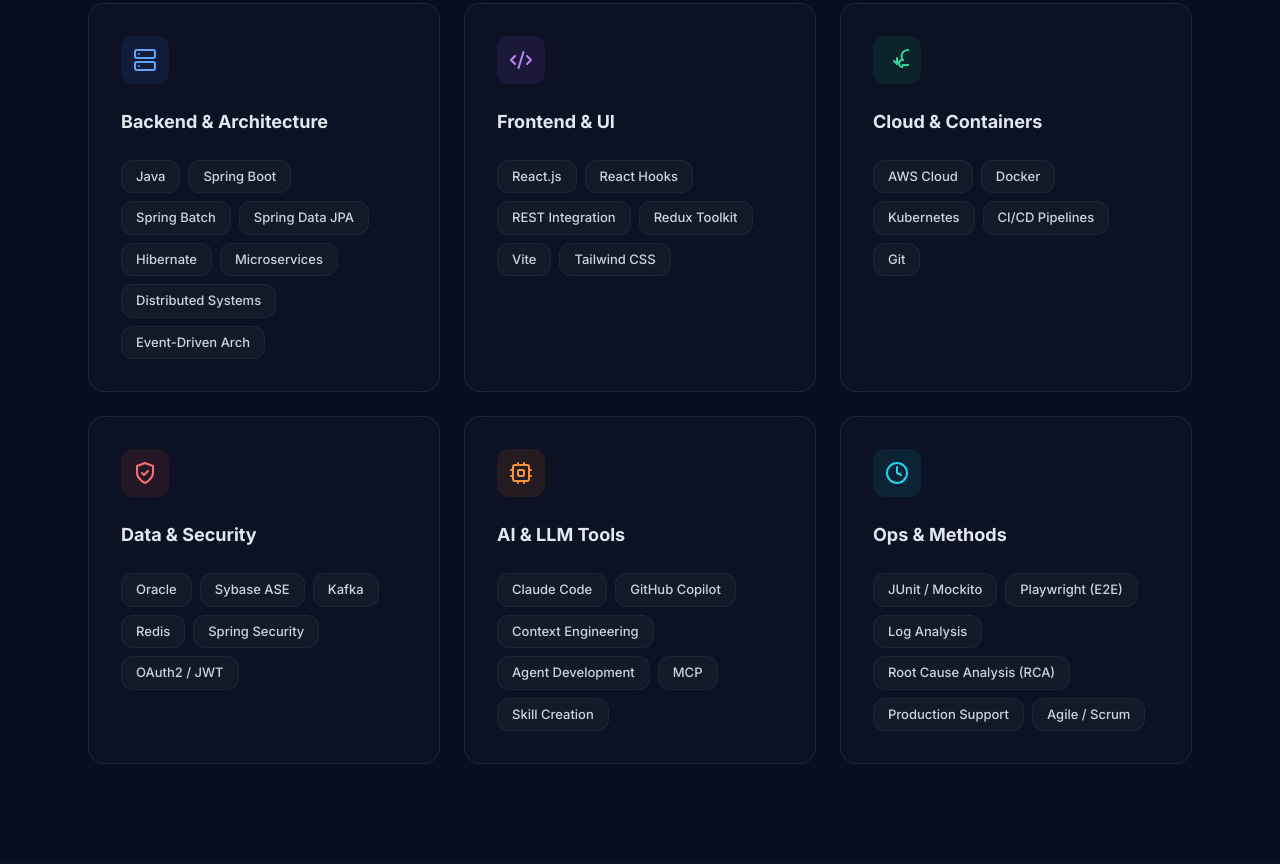
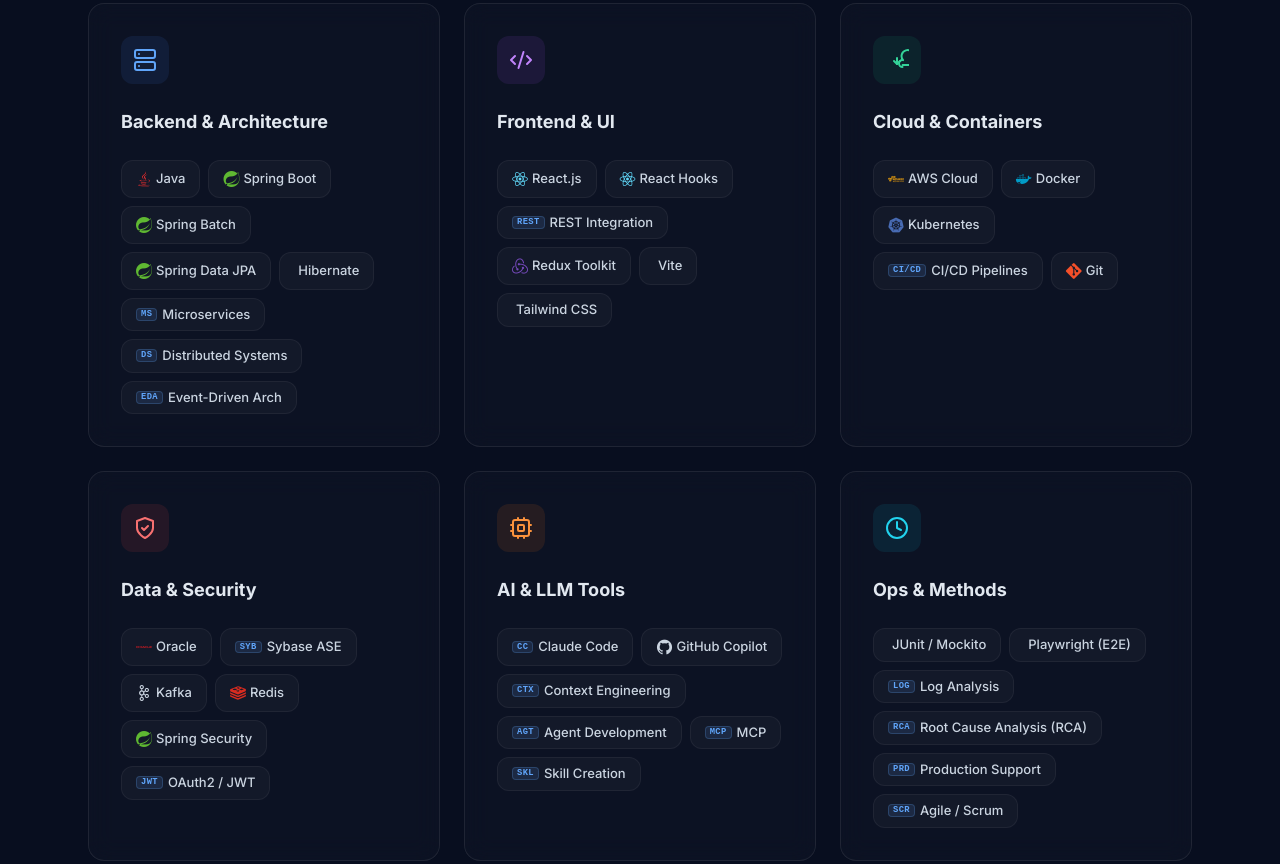
Before and after one commit to PLRanjit/plranjit-portfolio, a plain HTML site: page index.html in a window 1280 px wide. Shown: the part 1778-2642 px from the top of the page. Drawn offline with nearby package versions, Linux system fonts and the light colour scheme.

Commit message:
updated devicon

```diff
--- a/index.html
+++ b/index.html
@@ -23,6 +23,7 @@
             }
         }
     </script>
+    <link rel="stylesheet" href="https://cdn.jsdelivr.net/gh/devicons/devicon@latest/devicon.min.css"/>
     <style>
         @import url('https://fonts.googleapis.com/css2?family=Inter:wght@300;400;500;600;700;800;900&display=swap');
 
@@ -174,6 +175,28 @@
             pointer-events: auto;
             transform: translateY(0);
         }
+
+        .abbr-badge {
+            font-size: 0.55rem;
+            font-weight: 800;
+            font-family: ui-monospace, 'Cascadia Code', monospace;
+            background: rgba(96, 165, 250, 0.12);
+            color: #60a5fa;
+            border-radius: 4px;
+            padding: 1px 4px;
+            margin-right: 5px;
+            letter-spacing: 0.04em;
+            text-transform: uppercase;
+            border: 1px solid rgba(96, 165, 250, 0.22);
+            line-height: 1;
+            display: inline-flex;
+            align-items: center;
+        }
+        html:not(.dark) .abbr-badge {
+            background: rgba(37, 99, 235, 0.07);
+            color: #2563eb;
+            border-color: rgba(37, 99, 235, 0.18);
+        }
     </style>
 </head>
 <body class="theme-transition bg-slate-50 text-slate-900 dark:bg-dark dark:text-slate-200">
@@ -321,14 +344,14 @@
                     </div>
                     <h3 class="text-lg font-bold mb-6">Backend & Architecture</h3>
                     <div class="flex flex-wrap gap-2">
-                        <div class="skill-tag">Java</div>
-                        <div class="skill-tag">Spring Boot</div>
-                        <div class="skill-tag">Spring Batch</div>
-                        <div class="skill-tag">Spring Data JPA</div>
-                        <div class="skill-tag">Hibernate</div>
-                        <div class="skill-tag">Microservices</div>
-                        <div class="skill-tag">Distributed Systems</div>
-                        <div class="skill-tag">Event-Driven Arch</div>
+                        <div class="skill-tag"><i class="devicon-java-plain colored text-base mr-1"></i>Java</div>
+                        <div class="skill-tag"><i class="devicon-spring-plain colored text-base mr-1"></i>Spring Boot</div>
+                        <div class="skill-tag"><i class="devicon-spring-plain colored text-base mr-1"></i>Spring Batch</div>
+                        <div class="skill-tag"><i class="devicon-spring-plain colored text-base mr-1"></i>Spring Data JPA</div>
+                        <div class="skill-tag"><i class="devicon-hibernate-plain colored text-base mr-1"></i>Hibernate</div>
+                        <div class="skill-tag"><span class="abbr-badge">MS</span>Microservices</div>
+                        <div class="skill-tag"><span class="abbr-badge">DS</span>Distributed Systems</div>
+                        <div class="skill-tag"><span class="abbr-badge">EDA</span>Event-Driven Arch</div>
                     </div>
                 </div>
                 <!-- Frontend & UI -->
@@ -338,12 +361,12 @@
                     </div>
                     <h3 class="text-lg font-bold mb-6">Frontend & UI</h3>
                     <div class="flex flex-wrap gap-2">
-                        <div class="skill-tag">React.js</div>
-                        <div class="skill-tag">React Hooks</div>
-                        <div class="skill-tag">REST Integration</div>
-                        <div class="skill-tag">Redux Toolkit</div>
-                        <div class="skill-tag">Vite</div>
-                        <div class="skill-tag">Tailwind CSS</div>
+                        <div class="skill-tag"><i class="devicon-react-original colored text-base mr-1"></i>React.js</div>
+                        <div class="skill-tag"><i class="devicon-react-original colored text-base mr-1"></i>React Hooks</div>
+                        <div class="skill-tag"><span class="abbr-badge">REST</span>REST Integration</div>
+                        <div class="skill-tag"><i class="devicon-redux-original colored text-base mr-1"></i>Redux Toolkit</div>
+                        <div class="skill-tag"><i class="devicon-vitejs-plain colored text-base mr-1"></i>Vite</div>
+                        <div class="skill-tag"><i class="devicon-tailwindcss-original colored text-base mr-1"></i>Tailwind CSS</div>
                     </div>
                 </div>
                 <!-- Cloud & Containerization -->
@@ -353,11 +376,11 @@
                     </div>
                     <h3 class="text-lg font-bold mb-6">Cloud & Containers</h3>
                     <div class="flex flex-wrap gap-2">
-                        <div class="skill-tag">AWS Cloud</div>
-                        <div class="skill-tag">Docker</div>
-                        <div class="skill-tag">Kubernetes</div>
-                        <div class="skill-tag">CI/CD Pipelines</div>
-                        <div class="skill-tag">Git</div>
+                        <div class="skill-tag"><i class="devicon-amazonwebservices-plain-wordmark colored text-base mr-1"></i>AWS Cloud</div>
+                        <div class="skill-tag"><i class="devicon-docker-plain colored text-base mr-1"></i>Docker</div>
+                        <div class="skill-tag"><i class="devicon-kubernetes-plain colored text-base mr-1"></i>Kubernetes</div>
+                        <div class="skill-tag"><span class="abbr-badge">CI/CD</span>CI/CD Pipelines</div>
+                        <div class="skill-tag"><i class="devicon-git-plain colored text-base mr-1"></i>Git</div>
                     </div>
                 </div>
                 <!-- Data & Security -->
@@ -367,12 +390,12 @@
                     </div>
                     <h3 class="text-lg font-bold mb-6">Data & Security</h3>
                     <div class="flex flex-wrap gap-2">
-                        <div class="skill-tag">Oracle</div>
-                        <div class="skill-tag">Sybase ASE</div>
-                        <div class="skill-tag">Kafka</div>
-                        <div class="skill-tag">Redis</div>
-                        <div class="skill-tag">Spring Security</div>
-                        <div class="skill-tag">OAuth2 / JWT</div>
+                        <div class="skill-tag"><i class="devicon-oracle-original colored text-base mr-1"></i>Oracle</div>
+                        <div class="skill-tag"><span class="abbr-badge">SYB</span>Sybase ASE</div>
+                        <div class="skill-tag"><i class="devicon-apachekafka-original text-base mr-1"></i>Kafka</div>
+                        <div class="skill-tag"><i class="devicon-redis-plain colored text-base mr-1"></i>Redis</div>
+                        <div class="skill-tag"><i class="devicon-spring-plain colored text-base mr-1"></i>Spring Security</div>
+                        <div class="skill-tag"><span class="abbr-badge">JWT</span>OAuth2 / JWT</div>
                     </div>
                 </div>
                 <!-- AI & Specialized Engineering -->
@@ -382,12 +405,12 @@
                     </div>
                     <h3 class="text-lg font-bold mb-6">AI & LLM Tools</h3>
                     <div class="flex flex-wrap gap-2">
-                        <div class="skill-tag">Claude Code</div>
-                        <div class="skill-tag">GitHub Copilot</div>
-                        <div class="skill-tag">Context Engineering</div>
-                        <div class="skill-tag">Agent Development</div>
-                        <div class="skill-tag">MCP</div>
-                        <div class="skill-tag">Skill Creation</div>
+                        <div class="skill-tag"><span class="abbr-badge">CC</span>Claude Code</div>
+                        <div class="skill-tag"><i class="devicon-github-original text-base mr-1"></i>GitHub Copilot</div>
+                        <div class="skill-tag"><span class="abbr-badge">CTX</span>Context Engineering</div>
+                        <div class="skill-tag"><span class="abbr-badge">AGT</span>Agent Development</div>
+                        <div class="skill-tag"><span class="abbr-badge">MCP</span>MCP</div>
+                        <div class="skill-tag"><span class="abbr-badge">SKL</span>Skill Creation</div>
                     </div>
                 </div>
                 <!-- Ops, Testing & Methodology -->
@@ -397,12 +420,12 @@
                     </div>
                     <h3 class="text-lg font-bold mb-6">Ops & Methods</h3>
                     <div class="flex flex-wrap gap-2">
-                        <div class="skill-tag">JUnit / Mockito</div>
-                        <div class="skill-tag">Playwright (E2E)</div>
-                        <div class="skill-tag">Log Analysis</div>
-                        <div class="skill-tag">Root Cause Analysis (RCA)</div>
-                        <div class="skill-tag">Production Support</div>
-                        <div class="skill-tag">Agile / Scrum</div>
+                        <div class="skill-tag"><i class="devicon-junit-plain colored text-base mr-1"></i>JUnit / Mockito</div>
+                        <div class="skill-tag"><i class="devicon-playwright-plain colored text-base mr-1"></i>Playwright (E2E)</div>
+                        <div class="skill-tag"><span class="abbr-badge">LOG</span>Log Analysis</div>
+                        <div class="skill-tag"><span class="abbr-badge">RCA</span>Root Cause Analysis (RCA)</div>
+                        <div class="skill-tag"><span class="abbr-badge">PRD</span>Production Support</div>
+                        <div class="skill-tag"><span class="abbr-badge">SCR</span>Agile / Scrum</div>
                     </div>
                 </div>
             </div>
```
